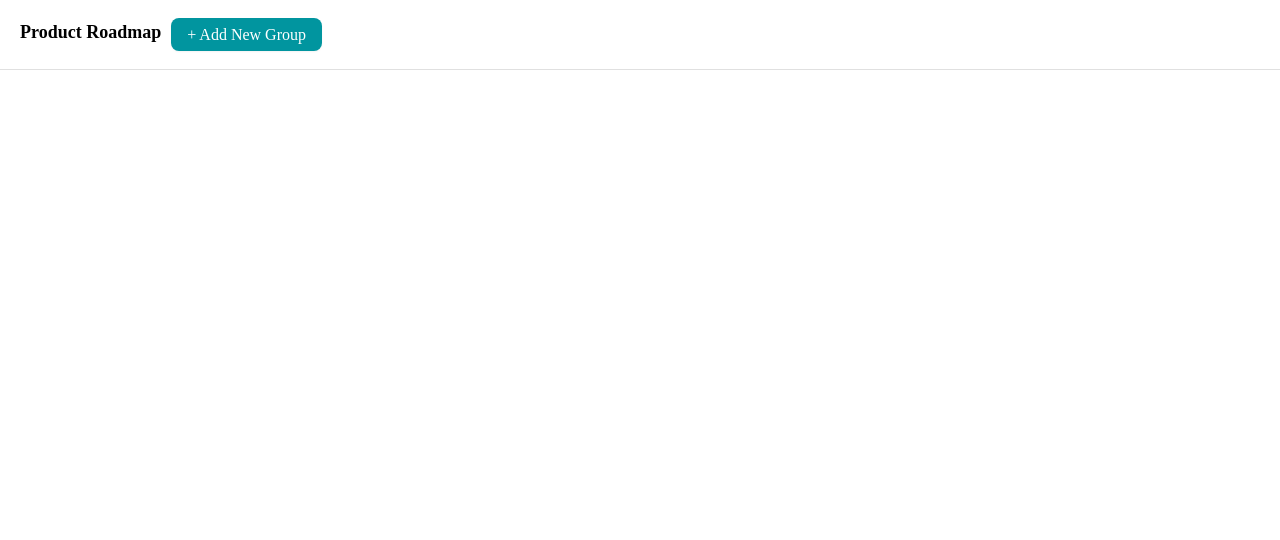
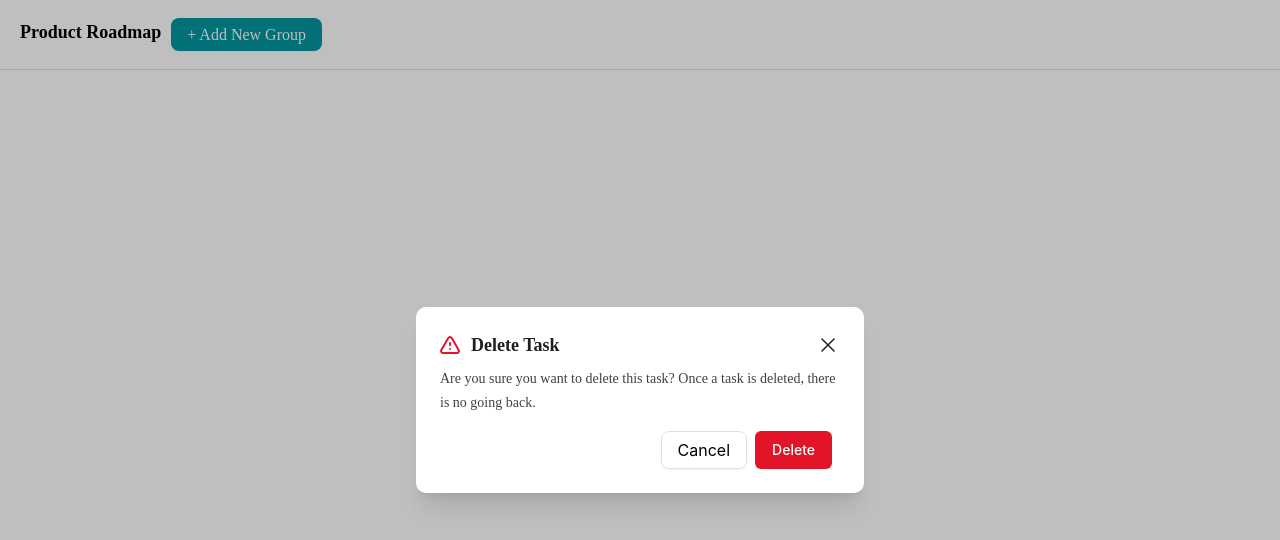
Before and after one commit to mzbudi/rakamin-mini-project, a React (Create React App) app: page / in a window 1280 px wide. Both pictures are taken after a click on the button "+ Add New Group". Shown: the top 540 px of the page. Built offline with nearby package versions, Linux system fonts and the light colour scheme.

Commit message:
Add : Reusable modal component

```diff
--- /dev/null
+++ b/src/components/Modal.jsx
@@ -0,0 +1,89 @@
+import React, { Fragment } from "react";
+import { Dialog, Transition } from "@headlessui/react";
+
+function MyDialog({ isOpen, setIsOpen, modalConfig }) {
+  return (
+    <>
+      <Transition appear show={isOpen} as={Fragment}>
+        <Dialog
+          as="div"
+          className="relative z-10"
+          onClose={() => {
+            setIsOpen(false);
+          }}
+        >
+          <Transition.Child
+            as={Fragment}
+            enter="ease-out duration-300"
+            enterFrom="opacity-0"
+            enterTo="opacity-100"
+            leave="ease-in duration-200"
+            leaveFrom="opacity-100"
+            leaveTo="opacity-0"
+          >
+            <div className="fixed inset-0 bg-black bg-opacity-25" />
+          </Transition.Child>
+
+          <div className="fixed inset-0 overflow-y-auto">
+            <div className="flex min-h-full items-center justify-center p-4 text-center">
+              <Transition.Child
+                as={Fragment}
+                enter="ease-out duration-300"
+                enterFrom="opacity-0 scale-95"
+                enterTo="opacity-100 scale-100"
+                leave="ease-in duration-200"
+                leaveFrom="opacity-100 scale-100"
+                leaveTo="opacity-0 scale-95"
+              >
+                <Dialog.Panel className="w-full max-w-md transform overflow-hidden rounded-[10px] bg-white p-6 text-left align-middle shadow-xl transition-all">
+                  <Dialog.Title className="text-lg font-bold font-nunito leading-7 flex items-center text-modalTitle justify-between">
+                    <div className="flex items-center">
+                      {modalConfig.icon ? modalConfig.icon : null}
+                      {modalConfig.title}
+                    </div>
+                    <button
+                      onClick={() => {
+                        setIsOpen(false);
+                      }}
+                    >
+                      <svg
+                        xmlns="http://www.w3.org/2000/svg"
+                        fill="none"
+                        viewBox="0 0 24 24"
+                        stroke-width="1.5"
+                        stroke="currentColor"
+                        class="w-6 h-6 hover:scale-110"
+                      >
+                        <path
+                          stroke-linecap="round"
+                          stroke-linejoin="round"
+                          d="M6 18L18 6M6 6l12 12"
+                        />
+                      </svg>
+                    </button>
+                  </Dialog.Title>
+                  <div className="mt-2">{modalConfig.content}</div>
+
+                  <div className="mt-4 flex justify-end">
+                    <button
+                      type="button"
+                      className="flex flex-row justify-center items-center px-4 py-1 rounded-lg border-[1px] shadow-sm border-[#E0E0E0] hover:bg-blue-200 focus:outline-none focus-visible:ring-2 focus-visible:ring-blue-500 focus-visible:ring-offset-2"
+                      onClick={() => {
+                        setIsOpen(false);
+                      }}
+                    >
+                      {modalConfig.button.cancel.text}
+                    </button>
+                    {modalConfig.button.secondary.button}
+                  </div>
+                </Dialog.Panel>
+              </Transition.Child>
+            </div>
+          </div>
+        </Dialog>
+      </Transition>
+    </>
+  );
+}
+
+export default MyDialog;
--- a/src/layout/NavbarLayout.jsx
+++ b/src/layout/NavbarLayout.jsx
@@ -1,7 +1,54 @@
-import React from "react";
+import React, { useState } from "react";
+import Modal from "../components/Modal";
+import { ReactComponent as CloseSVG } from "../svg/Danger.svg";
 
 const NavbarLayout = () => {
+  const [isOpen, setIsOpen] = useState(false);
+  // const [input, setInput] = useState("");
+
+  // const handleInput = (e) => {
+  //   setInput(e.target.value);
+  // };
+
+  const modalConfig = {
+    title: "Delete Task",
+    icon: <CloseSVG className="mr-[11px]" />,
+    content: (
+      <>
+        <p className="text-sm leading-6 font-normal text-modalContent font-nunito">
+          Are you sure you want to delete this task? Once a task is deleted,
+          there is no going back.
+        </p>
+      </>
+    ),
+    button: {
+      cancel: {
+        text: "Cancel",
+        onClick: () => {
+          setIsOpen(false);
+        },
+      },
+      secondary: {
+        button: (
+          <button
+            type="button"
+            className="inline-flex mx-2 rounded-md border border-transparent bg-danger px-4 py-2 text-sm font-medium text-white hover:bg-blue-200 focus:outline-none focus-visible:ring-2 focus-visible:ring-blue-500 focus-visible:ring-offset-2"
+            onClick={() => {
+              setIsOpen(false);
+            }}
+          >
+            Delete
+          </button>
+        ),
+        onClick: () => {
+          setIsOpen(false);
+        },
+      },
+    },
+  };
+
   return (
+    <div>
       <header>
         <nav className="w-full bg-[#FFFFFF] py-[18px] px-5 border-b border-[#E0E0E0]">
           <ul className="flex">
@@ -11,13 +58,20 @@ const NavbarLayout = () => {
               </span>
             </li>
             <li>
-            <button className="bg-primary rounded-lg px-4 py-1 shadow-sm">
+              <button
+                className="bg-primary rounded-lg px-4 py-1 shadow-sm"
+                onClick={() => {
+                  setIsOpen(true);
+                }}
+              >
                 <span className="text-white font-nunito"> + Add New Group</span>
               </button>
             </li>
           </ul>
         </nav>
       </header>
+      <Modal isOpen={isOpen} setIsOpen={setIsOpen} modalConfig={modalConfig} />
+    </div>
   );
 };
 
--- a/tailwind.config.js
+++ b/tailwind.config.js
@@ -12,6 +12,8 @@ module.exports = {
         borderSecondary: "#FEEABC",
         borderDanger: "#F5B1B7",
         borderSuccess: "#B8DBCA",
+        modalTitle: "#1D1F20",
+        modalContent: "#404040",
       },
       fontFamily: {
         nunito: ["Nunito Sans"],
```
Also changed, not shown: src/svg/Danger.svg (added). Lines whose indentation alone changed are shown as unchanged.
